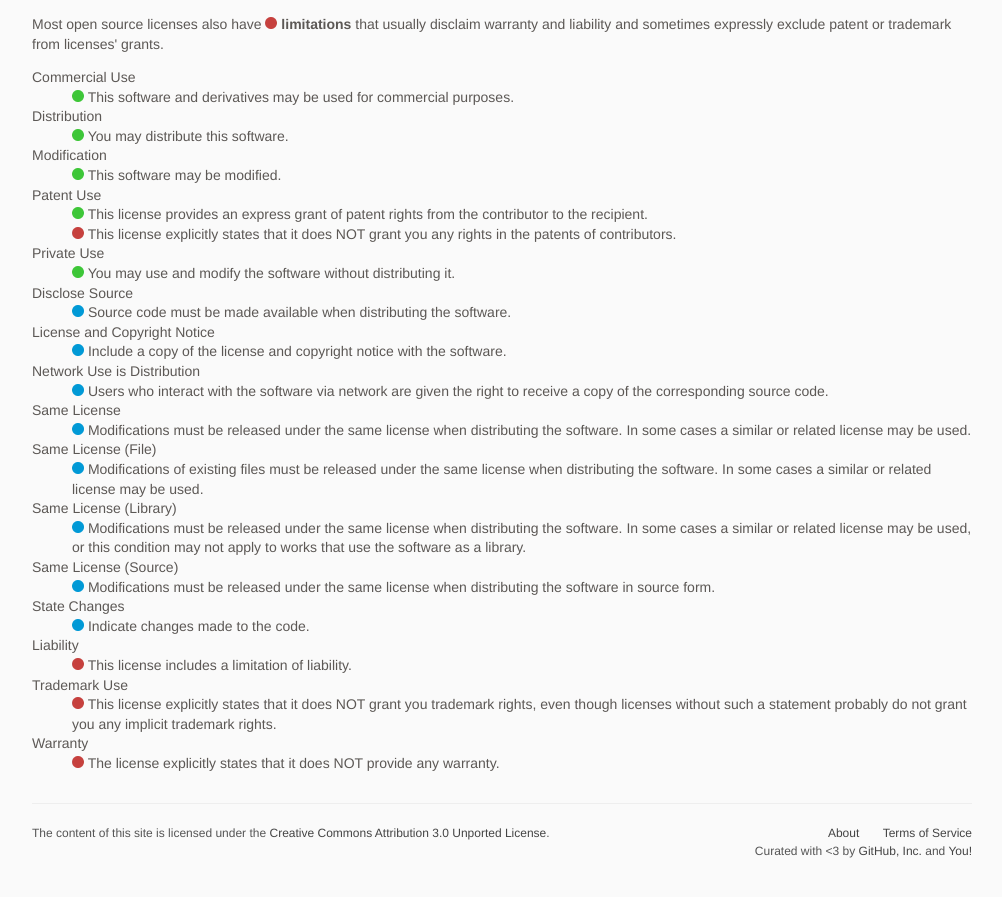
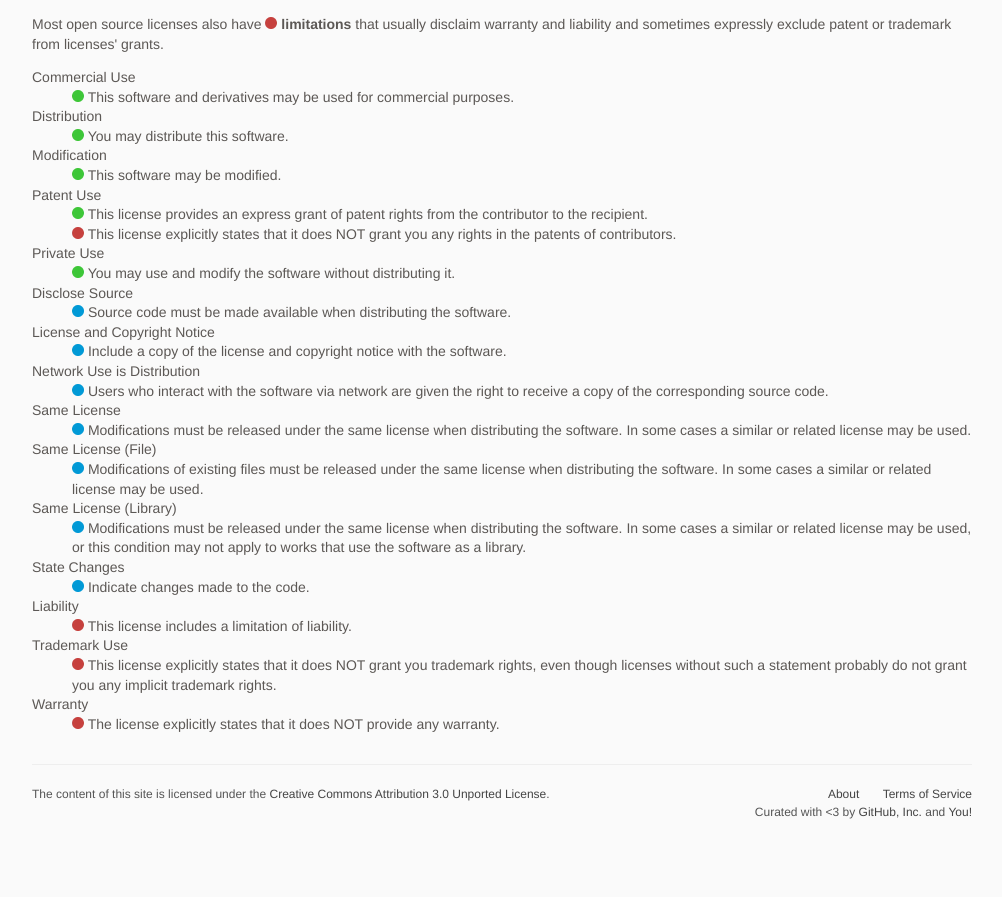
Before and after one commit to github/choosealicense.com, a Jekyll site: the page built from appendix.md, in a window 1280 px wide and 900 px high, scrolled down 1240 px. Shown: the top 897 px of the window, without its empty margins (138-1140 px from the left). Built offline with Jekyll 4.4.1, drawn with Linux system fonts in a browser that asks for light colours; some web fonts are replaced; after the commit the page ends 2101 px from its top, so only the background shows below that.

Commit message:
simplify

```diff
--- a/_data/rules.yml
+++ b/_data/rules.yml
@@ -37,9 +37,6 @@ conditions:
 - description: Modifications must be released under the same license when distributing the software. In some cases a similar or related license may be used, or this condition may not apply to works that use the software as a library.
   label: Same License (Library)
   tag: same-license--library
-- description: Modifications must be released under the same license when distributing the software in source form.
-  label: Same License (Source)
-  tag: same-license--source
 
 limitations:
 - description: This license explicitly states that it does NOT grant you trademark rights, even though licenses without such a statement probably do not grant you any implicit trademark rights.
--- a/_licenses/epl-1.0.txt
+++ b/_licenses/epl-1.0.txt
@@ -24,7 +24,7 @@ permissions:
 conditions:
   - disclose-source
   - include-copyright
-  - same-license--source
+  - same-license
 
 limitations:
   - liability
```
Also changed, not shown: README.md.
